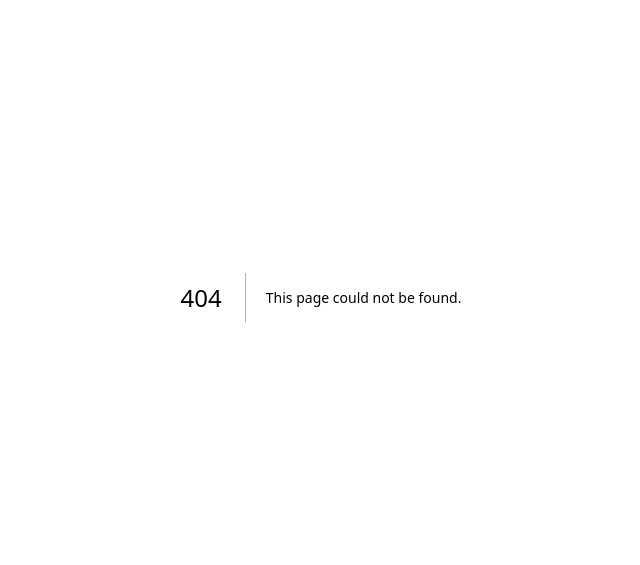
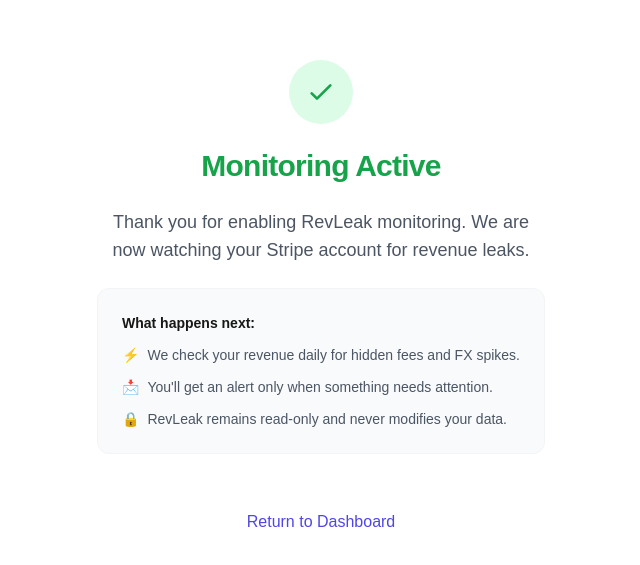
Before and after one commit to yanglluo/RevLeak, a Next.js app: page /monitoring-enabled in a window 1280 px wide. Before the commit this address had no page. Shown: the part 103-668 px from the top of the page, without its empty margins (319-959 px from the left). Built offline with nearby package versions, Linux system fonts and the light colour scheme.

Commit message:
Wire pricing buttons to Stripe Checkout

```diff
--- /dev/null
+++ b/app/api/billing/create-checkout/route.ts
@@ -0,0 +1,66 @@
+import { NextResponse } from 'next/server';
+import Stripe from 'stripe';
+
+export async function POST(req: Request) {
+    const stripeSecretKey = process.env.STRIPE_SECRET_KEY;
+    const appUrl = process.env.APP_URL;
+
+    if (!stripeSecretKey || !appUrl) {
+        return NextResponse.json(
+            { error: 'Missing environment variables: STRIPE_SECRET_KEY or APP_URL' },
+            { status: 500 }
+        );
+    }
+
+    try {
+        const { plan } = await req.json();
+
+        let priceId;
+        switch (plan) {
+            case 'starter':
+                priceId = process.env.PRICE_STARTER;
+                break;
+            case 'growth':
+                priceId = process.env.PRICE_GROWTH;
+                break;
+            case 'pro':
+                priceId = process.env.PRICE_PRO;
+                break;
+            default:
+                return NextResponse.json({ error: 'Invalid plan selected' }, { status: 400 });
+        }
+
+        if (!priceId) {
+            return NextResponse.json(
+                { error: `Missing Price ID for plan: ${plan}` },
+                { status: 500 }
+            );
+        }
+
+        const stripe = new Stripe(stripeSecretKey, {
+            // eslint-disable-next-line @typescript-eslint/no-explicit-any
+            apiVersion: '2025-11-17.clover' as any,
+        });
+
+        const session = await stripe.checkout.sessions.create({
+            mode: 'subscription',
+            payment_method_types: ['card'],
+            line_items: [
+                {
+                    price: priceId,
+                    quantity: 1,
+                },
+            ],
+            success_url: `${appUrl}/monitoring-enabled?session_id={CHECKOUT_SESSION_ID}`,
+            cancel_url: `${appUrl}/billing`,
+        });
+
+        return NextResponse.json({ url: session.url });
+    } catch (error) {
+        console.error('Stripe Checkout Error:', error);
+        return NextResponse.json(
+            { error: error instanceof Error ? error.message : 'Failed to create checkout session' },
+            { status: 500 }
+        );
+    }
+}
--- /dev/null
+++ b/app/monitoring-enabled/page.tsx
@@ -0,0 +1,50 @@
+import Link from "next/link";
+
+export default function MonitoringEnabledPage() {
+    return (
+        <main className="flex min-h-screen flex-col items-center justify-center p-8 bg-background text-foreground">
+            <div className="max-w-md w-full text-center space-y-6">
+                <div className="mx-auto w-16 h-16 bg-green-100 dark:bg-green-900/30 rounded-full flex items-center justify-center mb-6">
+                    <svg className="w-8 h-8 text-green-600 dark:text-green-400" fill="none" viewBox="0 0 24 24" stroke="currentColor">
+                        <path strokeLinecap="round" strokeLinejoin="round" strokeWidth={2} d="M5 13l4 4L19 7" />
+                    </svg>
+                </div>
+
+                <h1 className="text-3xl font-bold tracking-tight text-green-600">
+                    Monitoring Active
+                </h1>
+
+                <p className="text-lg text-gray-600 dark:text-gray-300">
+                    Thank you for enabling RevLeak monitoring. We are now watching your Stripe account for revenue leaks.
+                </p>
+
+                <div className="bg-gray-50 dark:bg-gray-900/50 p-6 rounded-xl border border-gray-100 dark:border-gray-800 text-left">
+                    <h3 className="text-sm font-semibold mb-3">What happens next:</h3>
+                    <ul className="space-y-3 text-sm text-gray-600 dark:text-gray-400">
+                        <li className="flex items-start">
+                            <span className="mr-2">⚡️</span>
+                            <span>We check your revenue daily for hidden fees and FX spikes.</span>
+                        </li>
+                        <li className="flex items-start">
+                            <span className="mr-2">📩</span>
+                            <span>You&apos;ll get an alert only when something needs attention.</span>
+                        </li>
+                        <li className="flex items-start">
+                            <span className="mr-2">🔒</span>
+                            <span>RevLeak remains read-only and never modifies your data.</span>
+                        </li>
+                    </ul>
+                </div>
+
+                <div className="pt-8">
+                    <Link
+                        href="/"
+                        className="text-indigo-600 hover:text-indigo-500 font-medium hover:underline"
+                    >
+                        Return to Dashboard
+                    </Link>
+                </div>
+            </div>
+        </main>
+    );
+}
--- a/components/PricingSection.tsx
+++ b/components/PricingSection.tsx
@@ -1,7 +1,33 @@
-import Link from 'next/link';
+'use client';
+
+import { useState } from 'react';
 import { PRICING_PLANS } from '@/lib/pricing';
 
 export function PricingSection() {
+    const [loadingPlan, setLoadingPlan] = useState<string | null>(null);
+
+    const handleCheckout = async (planId: string) => {
+        setLoadingPlan(planId);
+        try {
+            const res = await fetch('/api/billing/create-checkout', {
+                method: 'POST',
+                headers: { 'Content-Type': 'application/json' },
+                body: JSON.stringify({ plan: planId }),
+            });
+            const data = await res.json();
+            if (data.url) {
+                window.location.href = data.url;
+            } else {
+                alert('Failed to start checkout.');
+                setLoadingPlan(null);
+            }
+        } catch (error) {
+            console.error(error);
+            alert('Something went wrong.');
+            setLoadingPlan(null);
+        }
+    };
+
     return (
         <section className="py-20 bg-gray-50 dark:bg-zinc-900/30">
             <div className="container mx-auto px-4">
@@ -17,8 +43,8 @@
                         <div
                             key={plan.name}
                             className={`relative p-8 rounded-2xl border ${plan.recommended
-                                    ? 'border-indigo-600 dark:border-indigo-500 bg-white dark:bg-zinc-900 shadow-xl scale-105 z-10'
-                                    : 'border-gray-200 dark:border-gray-800 bg-white dark:bg-zinc-900 shadow-sm'
+                                ? 'border-indigo-600 dark:border-indigo-500 bg-white dark:bg-zinc-900 shadow-xl scale-105 z-10'
+                                : 'border-gray-200 dark:border-gray-800 bg-white dark:bg-zinc-900 shadow-sm'
                                 } flex flex-col`}
                         >
                             {plan.recommended && (
@@ -38,15 +64,16 @@
                                     </li>
                                 ))}
                             </ul>
-                            <Link
-                                href="/billing"
-                                className={`block text-center py-2.5 px-4 rounded-lg font-semibold transition-colors ${plan.recommended
-                                        ? 'bg-indigo-600 text-white hover:bg-indigo-500'
-                                        : 'bg-gray-100 dark:bg-gray-800 text-gray-900 dark:text-white hover:bg-gray-200 dark:hover:bg-gray-700'
+                            <button
+                                onClick={() => plan.id && handleCheckout(plan.id)}
+                                disabled={!!loadingPlan}
+                                className={`block w-full text-center py-2.5 px-4 rounded-lg font-semibold transition-colors disabled:opacity-50 disabled:cursor-not-allowed ${plan.recommended
+                                    ? 'bg-indigo-600 text-white hover:bg-indigo-500'
+                                    : 'bg-gray-100 dark:bg-gray-800 text-gray-900 dark:text-white hover:bg-gray-200 dark:hover:bg-gray-700'
                                     }`}
                             >
-                                Enable Monitoring
-                            </Link>
+                                {loadingPlan === plan.id ? 'Redirecting...' : 'Enable Monitoring'}
+                            </button>
                         </div>
                     ))}
                 </div>
--- a/lib/pricing.ts
+++ b/lib/pricing.ts
@@ -1,5 +1,6 @@
 export const PRICING_PLANS = [
     {
+        id: 'starter',
         name: 'Starter',
         price: '$49/month',
         features: [
@@ -10,6 +11,7 @@
         recommended: false,
     },
     {
+        id: 'growth',
         name: 'Growth',
         price: '$99/month',
         features: [
@@ -20,6 +22,7 @@
         recommended: true,
     },
     {
+        id: 'pro',
         name: 'Pro',
         price: '$149/month',
         features: [
```
Also changed, not shown: 1 other file (tests, documents, lock files or other folders).
